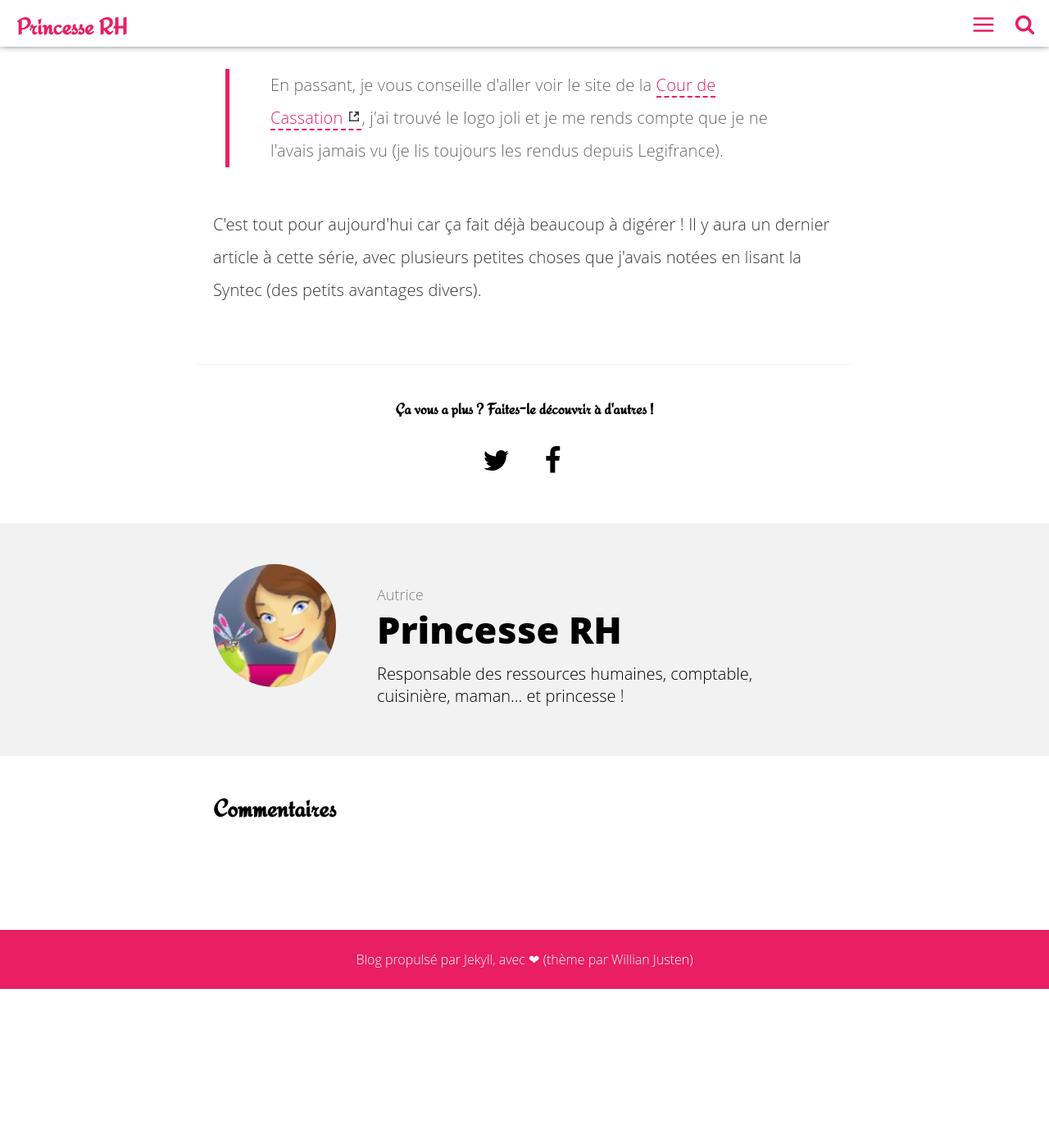
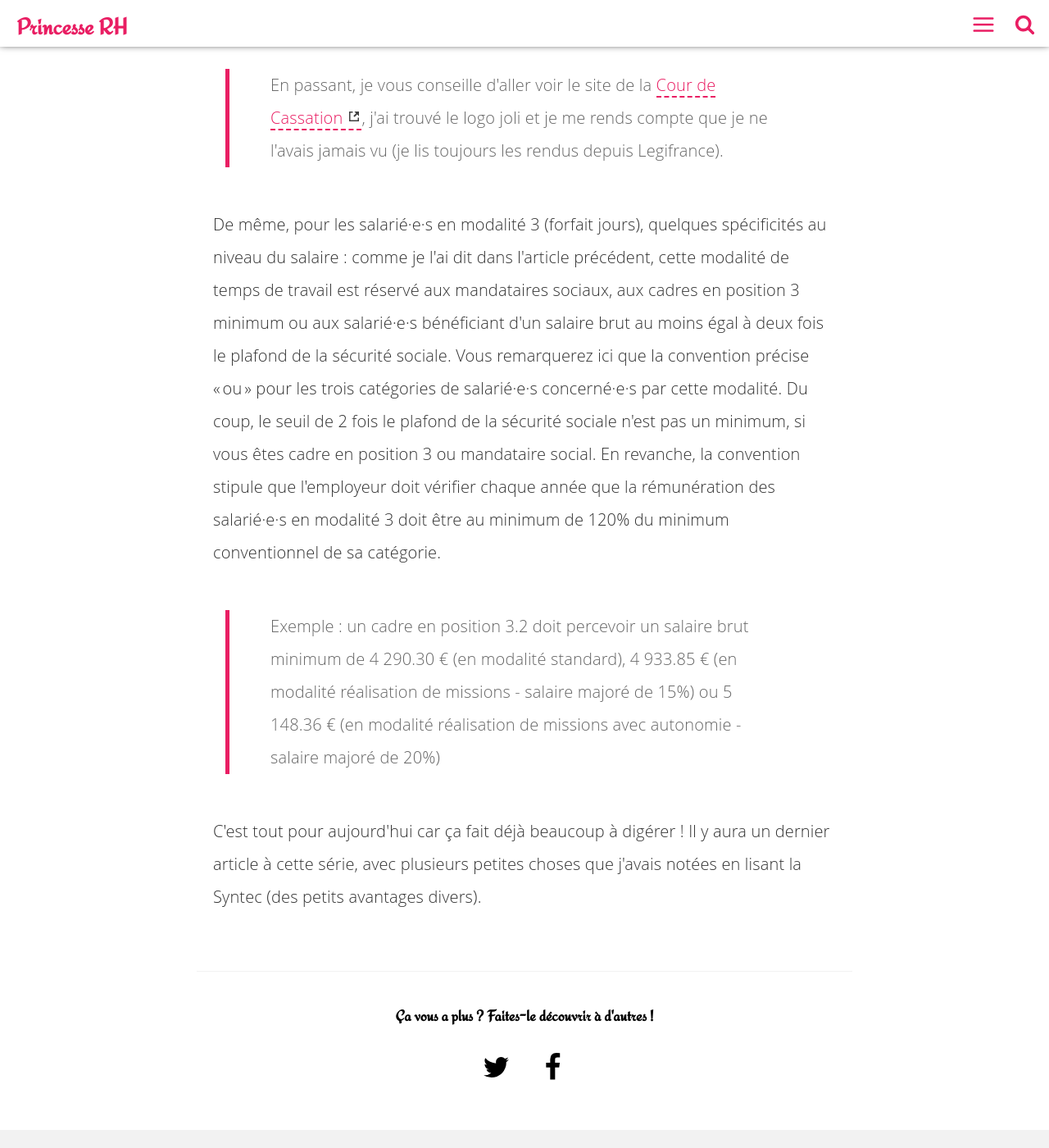
Before and after one commit to Libelilou/libelilou.github.io, a Jekyll site: the page built from _posts/rh/2018-11-10-phptour.6.md, in a window 1280 px wide and 1400 px high, scrolled down 6796 px. Shown: the whole window at 82% size. Built offline with Jekyll 4.4.1, drawn with Linux system fonts in a browser that asks for light colours; comment, search, counter and statistics services are not loaded; before the commit the page ends 8002 px from its top, so only the background shows below that.

Commit message:
Update modalité 3

```diff
--- a/_posts/rh/2018-11-10-phptour.6.md
+++ b/_posts/rh/2018-11-10-phptour.6.md
@@ -91,4 +91,8 @@ Alors, je vous avoue qu'après une longue discussion avec ma moitié, nous n'int
 
 > En passant, je vous conseille d'aller voir le site de la [Cour de Cassation](https://www.courdecassation.fr/), j'ai trouvé le logo joli et je me rends compte que je ne l'avais jamais vu (je lis toujours les rendus depuis Legifrance).
 
+De même, pour les salarié·e·s en modalité 3 (forfait jours), quelques spécificités au niveau du salaire : comme je l'ai dit dans l'article précédent, cette modalité de temps de travail est réservé aux mandataires sociaux, aux cadres en position 3 minimum ou aux salarié·e·s bénéficiant d'un salaire brut au moins égal à deux fois le plafond de la sécurité sociale. Vous remarquerez ici que la convention précise "ou" pour les trois catégories de salarié·e·s concerné·e·s par cette modalité. Du coup, le seuil de 2 fois le plafond de la sécurité sociale n'est pas un minimum, si vous êtes cadre en position 3 ou mandataire social. En revanche, la convention stipule que l'employeur doit vérifier chaque année que la rémunération des salarié·e·s en modalité 3 doit être au minimum de 120% du minimum conventionnel de sa catégorie.
+
+> Exemple : un cadre en position 3.2 doit percevoir un salaire brut minimum de 4 290.30 € (en modalité standard), 4 933.85 € (en modalité réalisation de missions - salaire majoré de 15%) ou 5 148.36 € (en modalité réalisation de missions avec autonomie - salaire majoré de 20%)
+
 C'est tout pour aujourd'hui car ça fait déjà beaucoup à digérer ! Il y aura un dernier article à cette série, avec plusieurs petites choses que j'avais notées en lisant la Syntec (des petits avantages divers).
```
